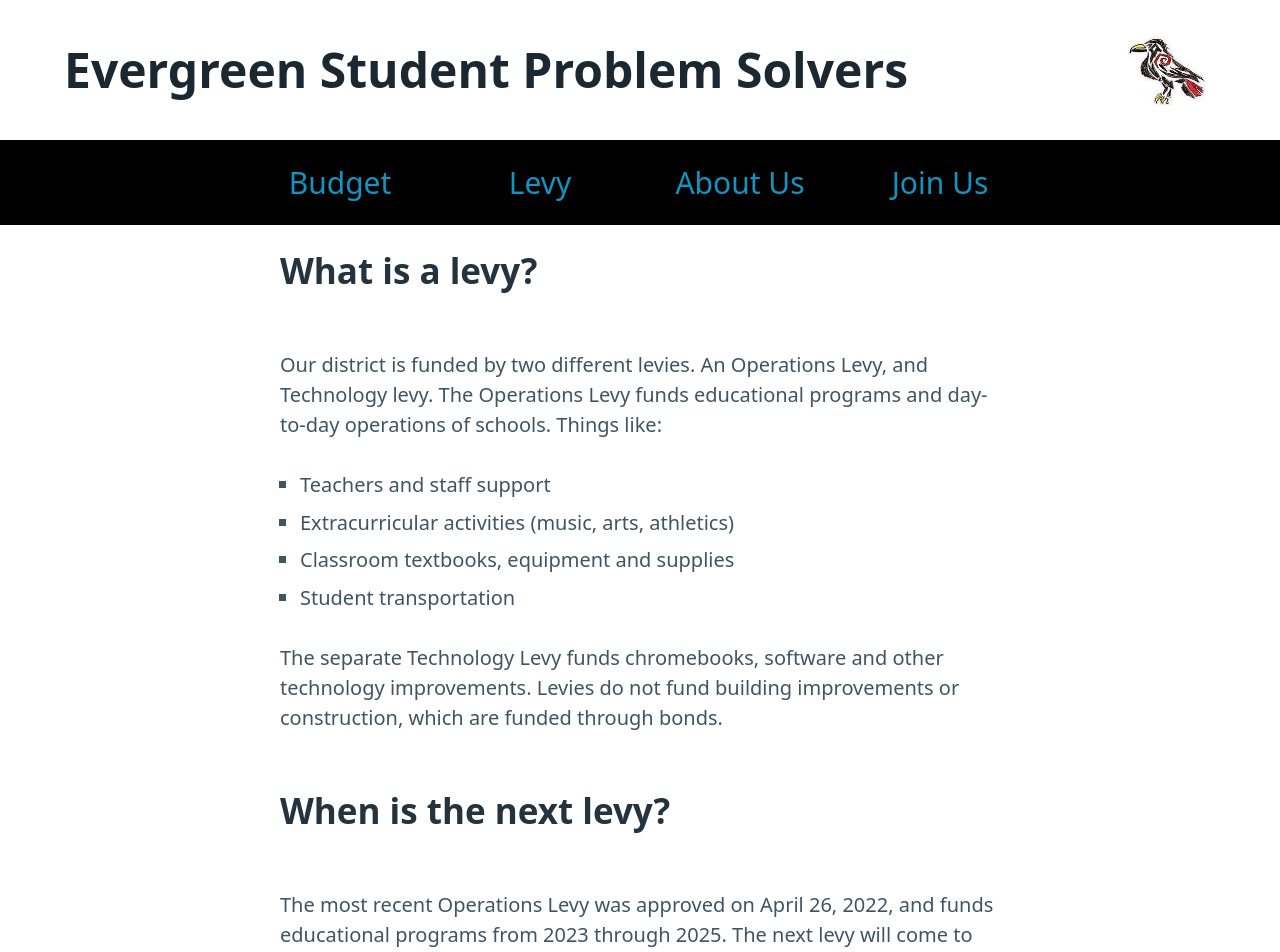
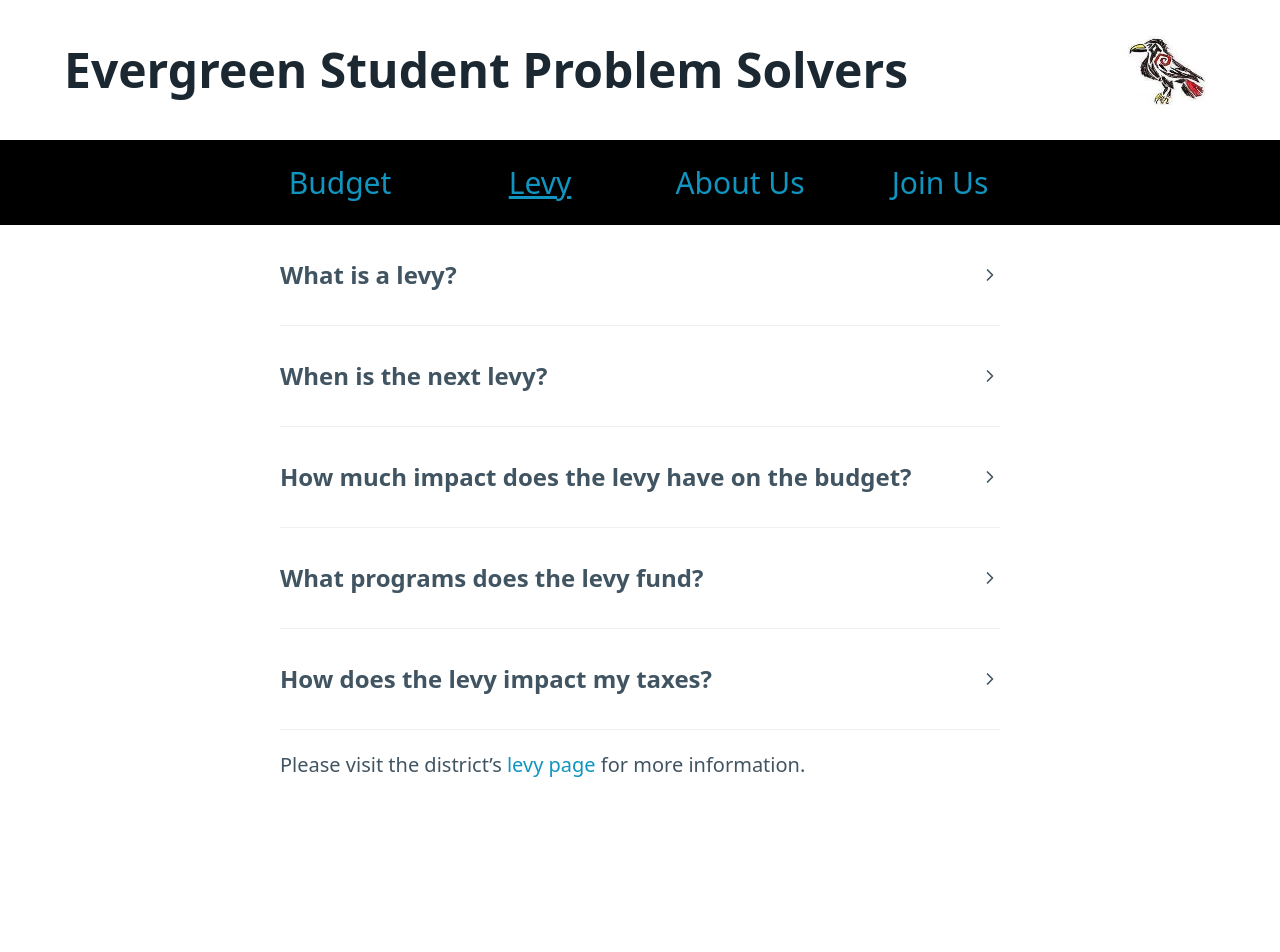
Before and after one commit to naturesquad/github.io, a SvelteKit app: page /esps/levy in a window 1280 px wide. Shown: the top 952 px of the page. After the commit the page ends 810 px from the top, so only its background shows below. Built offline with nearby package versions, Linux system fonts and the light colour scheme.

Commit message:
#6: Added indication on nav to show what page is the current page #7: Added accordians to budget and levy pages #8: Make index page redirect to /esps/home

```diff
--- /dev/null
+++ b/src/routes/+page.svelte
@@ -0,0 +1 @@
+<!--should redirect to /esps/home-->
--- a/src/routes/esps/+layout.svelte
+++ b/src/routes/esps/+layout.svelte
@@ -1,6 +1,8 @@
 <script>
 	import espsLogo from '$lib/espsLogo.jpg';
+	import { page } from '$app/stores';
 </script>
+
 
 <header>
 	<div class="top-header">
@@ -9,10 +11,10 @@
 	</div>
 	<nav>
 		<ul>
-			<li><a href="/esps/budget">Budget</a></li>
-			<li><a href="/esps/levy">Levy</a></li>
-			<li><a href="/esps/about-us">About Us</a></li>
-			<li><a href="/esps/join-us">Join Us</a></li>
+			<li><a href="/esps/budget" class:current={$page.route.id === '/esps/budget'}>Budget</a></li>
+			<li><a href="/esps/levy" class:current={$page.route.id === '/esps/levy'}>Levy</a></li>
+			<li><a href="/esps/about-us" class:current={$page.route.id === '/esps/about-us'}>About Us</a></li>
+			<li><a href="/esps/join-us" class:current={$page.route.id === '/esps/join-us'}>Join Us</a></li>
 		</ul>
 	</nav>
 </header>
@@ -21,6 +23,9 @@
 </main>
 
 <style>
+		.current {
+				text-decoration: underline;
+    }
     div.top-header {
 				display: flex;
         justify-content: space-around;
--- a/src/routes/esps/levy/+page.svelte
+++ b/src/routes/esps/levy/+page.svelte
@@ -4,55 +4,70 @@
 	import taxRates from '$lib/historicProjectedLocalPropertyTaxRates.png';
 	import levyEqualization from '$lib/levyEqualization.png';
 </script>
-<h2>What is a levy?</h2>
 
-<p>Our district is funded by two different levies. An Operations Levy, and Technology levy. The Operations Levy funds educational programs and day-to-day operations of schools. Things like:
+<details>
+	<summary>What is a levy?</summary>
+	<p>
+		Our district is funded by two different levies. An Operations Levy, and Technology levy. The Operations Levy funds
+		educational programs and day-to-day operations of schools. Things like:
 	<ul>
-<li>Teachers and staff support
-<li>Extracurricular activities (music, arts, athletics)
-<li>Classroom textbooks, equipment and supplies
-<li>Student transportation
+	<li>Teachers and staff support <span class="emoji">👨‍🏫</span>
+	<li>Extracurricular activities (music, arts, athletics) <span class="emoji">🎵 🖌️ ⚽</span>
+	<li>Classroom textbooks, equipment and supplies <span class="emoji">📖 🎒</span>
+	<li>Student transportation <span class="emoji">🚌</span>
 	</ul>
-<p>The separate Technology Levy funds chromebooks, software and other technology improvements. Levies do not fund building
-	improvements or construction, which are funded through bonds.
+	<p>
+		The separate Technology Levy funds chromebooks, software and other technology improvements. Levies do not fund
+		building improvements or construction, which are funded through bonds.
+</details>
 
-<h2>When is the next levy?</h2>
-
-<p>The most recent Operations Levy was approved on April 26, 2022, and funds educational programs from 2023 through 2025.
-	The next levy will come to the public for a vote early in 2025.
-
-
-<h2>How much impact does the levy have on the budget?</h2>
-
+<details>
+	<summary>When is the next levy?</summary>
+	<p>
+		The most recent Operations Levy was approved on April 26, 2022, and funds educational programs from 2023 through
+		2025. The next levy will come to the public for a vote early in 2025.
+</details>
+<details>
+	<summary>How much impact does the levy have on the budget?</summary>
 	<p>Local levies and fees make up 14% of the district’s budget. The Operations Levy in particular makes up 11% of the
 		district’s budget. Passing the levy has a big impact on whether programs get cut.
+		<img alt="budget pie char" src={pieChart}>
+</details>
 
-	<img alt="budget pie char" src={pieChart}>
-
-<h2>What programs does the levy fund?</h2>
-
+<details>
+	<summary>What programs does the levy fund?</summary>
 	<p>The Operations Levy funds a huge variety of programs and learning activities for our students. From smaller class
 		sizes and extra curricular activities to learning media and transportation, the Operations Levy supports it all.
+		<img alt="what does the levy fund" src={levyFund}>
+</details>
 
-<img alt="what does the levy fund" src={levyFund}>
-
-<h2>How does the levy impact my taxes?</h2>
-
+<details>
+	<summary>How does the levy impact my taxes?</summary>
 	<p>The Operations Levy is not a new tax. Our current Operations Levy funds educational programs through 2025. The next
 		Operations Levy will fund student learning from 2026 through 2028.
-
 	<p>Our current Operations Levy tax rate is $1.70 per $1,000 of assessed value. When coupled with our existing Bond
 		measure and Technology Levy, the total school tax rate is $3.48 per $1,000 of assessed property value. Our current
 		school tax rate is the lowest it has been since 2018.
-
 		<img alt="historic and projected local property tax rates" src={taxRates}>
-
-<p>Another benefit of passing the levy, is that the state provides matching Equalization Funds for districts with passed
+	<p>Another benefit of passing the levy, is that the state provides matching Equalization Funds for districts with
+		passed
 		levies. Our district is eligible for a total of $22.9 million in state Equalization Funds between 2022 and 2025,
 		because our 2022 Operations Levy passed. See the table below from 2022 for a summary of the equalization funds from
 		the 2022 Levy.
+		<img alt="levy equalization" src={levyEqualization}>
+</details>
 
-<img alt="levy equalization" src={levyEqualization}>
+<p>Please visit the district’s <a href="https://www.evergreenps.org/levy">levy page</a> for more information.</p>
 
-<p>Please visit the district’s <a href="https://www.evergreenps.org/levy">levy page</a> for more information.
-</p>
+<style>
+    summary {
+        font-weight: bold;
+        font-size: x-large;
+        padding-block: 1rem;
+    }
+
+		.emoji {
+				font-size: 1.5rem;
+				display: none;
+		}
+</style>
```
Also changed, not shown: src/routes/esps/budget/+page.svelte (+30 -26 lines). Lines whose indentation alone changed are shown as unchanged.
